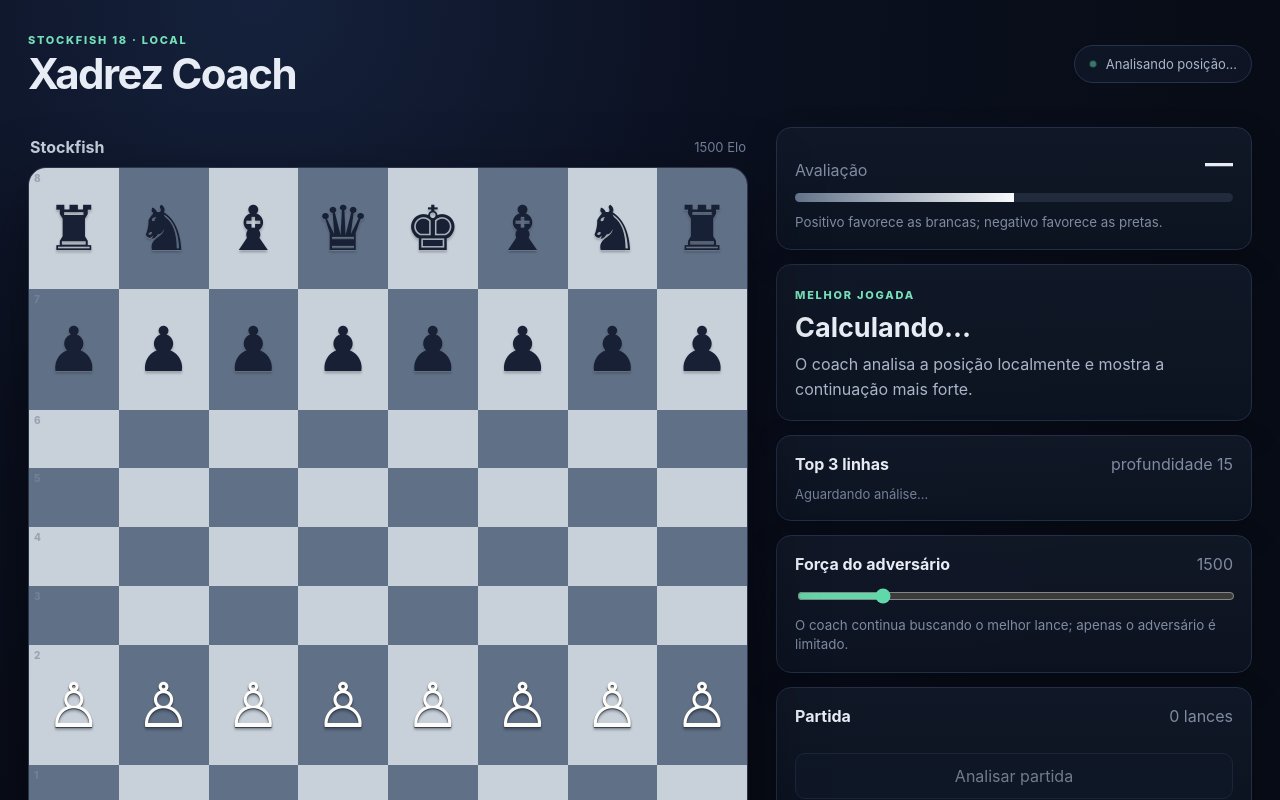
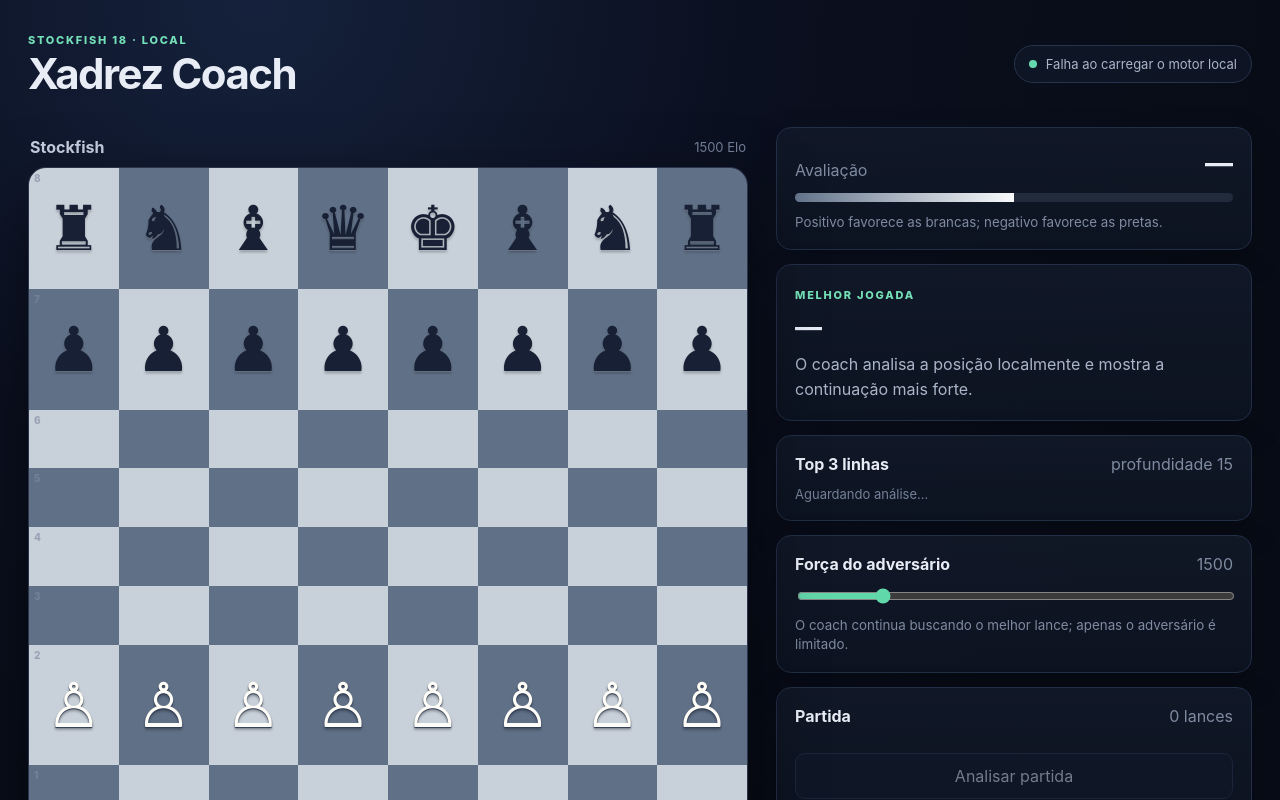
Before and after one commit to r0bertgabriel/xadrez-dev, a React (Vite) app: page / in a window 1280 px wide. Shown: the top 800 px of the page. Built offline with nearby package versions, Linux system fonts and the light colour scheme.

Commit message:
fix: unblock Stockfish initialization and add engine timeouts

```diff
--- a/src/engine.ts
+++ b/src/engine.ts
@@ -17,29 +17,54 @@
   reject: (reason?: unknown) => void
   lines: Map<number, EngineLine>
   fen: string
+  timeoutId: number
 }
+
+const ENGINE_READY_TIMEOUT_MS = 12_000
+const ENGINE_SEARCH_TIMEOUT_MS = 30_000
 
 export class StockfishEngine {
   private worker: Worker
   private ready: Promise<void>
   private pending: Pending | null = null
   private queue: Promise<unknown> = Promise.resolve()
+  private destroyed = false
 
   constructor() {
     this.worker = new Worker('/stockfish/stockfish-18-lite-single.js')
     this.worker.onmessage = (event) => this.handleMessage(String(event.data))
-    this.ready = new Promise((resolve) => {
+
+    this.ready = new Promise((resolve, reject) => {
+      const timeoutId = window.setTimeout(() => {
+        cleanup()
+        reject(new Error('Stockfish não respondeu durante a inicialização. Verifique se public/stockfish foi preparado.'))
+      }, ENGINE_READY_TIMEOUT_MS)
+
+      const cleanup = () => {
+        window.clearTimeout(timeoutId)
+        this.worker.removeEventListener('message', listener)
+        this.worker.removeEventListener('error', onError)
+      }
+
+      const onError = () => {
+        cleanup()
+        reject(new Error('Falha ao carregar o Web Worker do Stockfish.'))
+      }
+
       const listener = (event: MessageEvent) => {
-        if (String(event.data) === 'uciok') {
-          this.worker.removeEventListener('message', listener)
+        const message = String(event.data)
+        if (message === 'uciok') {
           this.worker.postMessage('isready')
+          return
         }
-        if (String(event.data) === 'readyok') {
-          this.worker.removeEventListener('message', listener)
+        if (message === 'readyok') {
+          cleanup()
           resolve()
         }
       }
+
       this.worker.addEventListener('message', listener)
+      this.worker.addEventListener('error', onError)
       this.worker.postMessage('uci')
     })
   }
@@ -47,35 +72,65 @@
   analyze(fen: string, depth = 15, multiPv = 3): Promise<EngineAnalysis> {
     return this.enqueue(async () => {
       await this.ready
+      this.ensureAlive()
       this.worker.postMessage('stop')
+      this.worker.postMessage('setoption name UCI_LimitStrength value false')
       this.worker.postMessage(`setoption name MultiPV value ${Math.max(1, Math.min(5, multiPv))}`)
       this.worker.postMessage(`position fen ${fen}`)
-      return new Promise<EngineAnalysis>((resolve, reject) => {
-        this.pending = { resolve, reject, lines: new Map(), fen }
-        this.worker.postMessage(`go depth ${depth}`)
-      })
+      return this.startSearch(fen, `go depth ${depth}`)
     })
   }
 
   bestMove(fen: string, elo = 1400, moveTimeMs = 450): Promise<string> {
     return this.enqueue(async () => {
       await this.ready
+      this.ensureAlive()
       this.worker.postMessage('stop')
       this.worker.postMessage('setoption name MultiPV value 1')
       this.worker.postMessage('setoption name UCI_LimitStrength value true')
       this.worker.postMessage(`setoption name UCI_Elo value ${Math.max(1320, Math.min(3190, elo))}`)
       this.worker.postMessage(`position fen ${fen}`)
-      const result = await new Promise<EngineAnalysis>((resolve, reject) => {
-        this.pending = { resolve, reject, lines: new Map(), fen }
-        this.worker.postMessage(`go movetime ${moveTimeMs}`)
-      })
-      this.worker.postMessage('setoption name UCI_LimitStrength value false')
-      return result.bestMove
+
+      try {
+        const result = await this.startSearch(fen, `go movetime ${moveTimeMs}`)
+        if (!result.bestMove || result.bestMove === '(none)') {
+          throw new Error('Stockfish não retornou um lance válido.')
+        }
+        return result.bestMove
+      } finally {
+        if (!this.destroyed) {
+          this.worker.postMessage('setoption name UCI_LimitStrength value false')
+        }
+      }
     })
   }
 
   destroy() {
+    this.destroyed = true
+    if (this.pending) {
+      window.clearTimeout(this.pending.timeoutId)
+      this.pending.reject(new Error('Engine encerrada.'))
+      this.pending = null
+    }
     this.worker.terminate()
+  }
+
+  private startSearch(fen: string, command: string): Promise<EngineAnalysis> {
+    return new Promise<EngineAnalysis>((resolve, reject) => {
+      const timeoutId = window.setTimeout(() => {
+        if (!this.pending || this.pending.fen !== fen) return
+        this.worker.postMessage('stop')
+        this.pending = null
+        reject(new Error('A análise do Stockfish excedeu o tempo limite.'))
+      }, ENGINE_SEARCH_TIMEOUT_MS)
+
+      this.pending = { resolve, reject, lines: new Map(), fen, timeoutId }
+      this.worker.postMessage(command)
+    })
+  }
+
+  private ensureAlive() {
+    if (this.destroyed) throw new Error('Stockfish já foi encerrado.')
   }
 
   private enqueue<T>(job: () => Promise<T>): Promise<T> {
@@ -95,6 +150,7 @@
       const pvRaw = message.split(' pv ')[1] ?? ''
       const sideToMove = this.pending.fen.split(' ')[1]
       const perspective = sideToMove === 'w' ? 1 : -1
+
       this.pending.lines.set(multipv, {
         multipv,
         depth,
@@ -106,12 +162,13 @@
     }
 
     if (message.startsWith('bestmove ')) {
-      const [, bestMove, , ponder] = message.split(/\s+/)
+      const [, bestMove, ponderToken, ponder] = message.split(/\s+/)
       const pending = this.pending
       this.pending = null
+      window.clearTimeout(pending.timeoutId)
       pending.resolve({
         bestMove,
-        ponder,
+        ponder: ponderToken === 'ponder' ? ponder : undefined,
         lines: [...pending.lines.values()].sort((a, b) => a.multipv - b.multipv),
       })
     }
```
